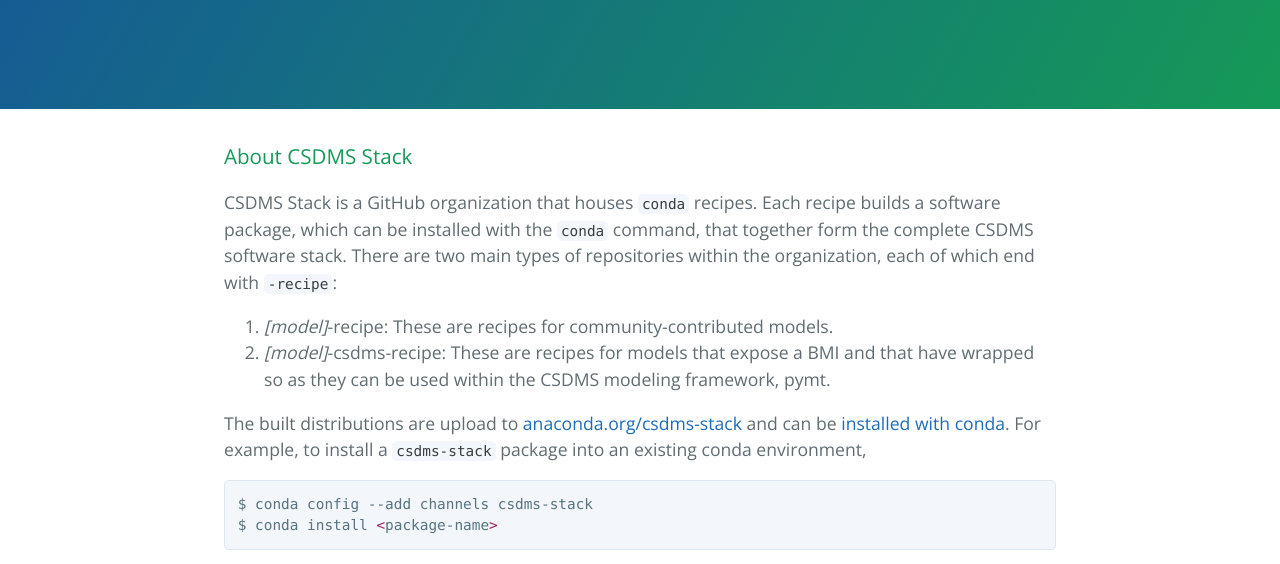
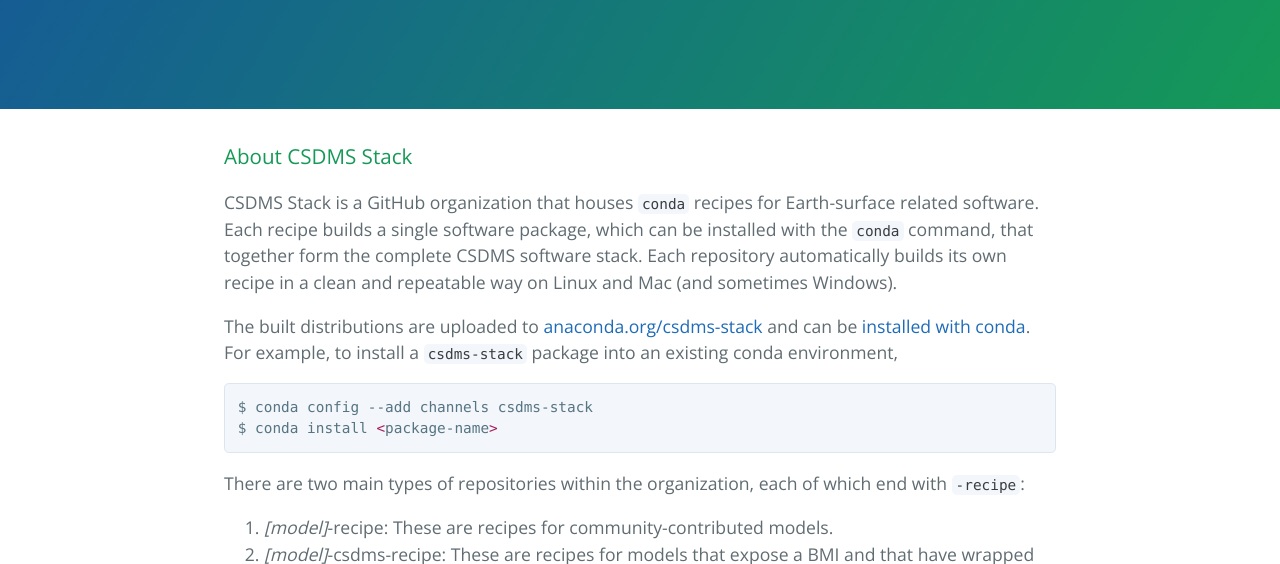
Before and after one commit to csdms-stack/csdms-stack.github.io, a plain HTML site: page index.html in a window 1280 px wide. Shown: the part 208-772 px from the top of the page. Drawn offline with nearby package versions, Linux system fonts and the light colour scheme.

Commit message:
Update the About section.

```diff
--- a/index.html
+++ b/index.html
@@ -19,7 +19,30 @@
       <h3>
 <a id="about-csdms-stack" class="anchor" href="#about-csdms-stack" aria-hidden="true"><span aria-hidden="true" class="octicon octicon-link"></span></a>About CSDMS Stack</h3>
 
-<p>CSDMS Stack is a GitHub organization that houses <code>conda</code> recipes. Each recipe builds a software package, which can be installed with the <code>conda</code> command, that together form the complete CSDMS software stack. There are two main types of repositories within the organization, each of which end with <code>-recipe</code>:</p>
+<p>
+  CSDMS Stack is a GitHub organization that houses <code>conda</code> recipes
+  for Earth-surface related software.
+  Each recipe builds a single software package, which can be installed with the
+  <code>conda</code> command, that together form the complete CSDMS
+  software stack. Each repository automatically builds its own recipe
+  in a clean and repeatable way on Linux and Mac (and sometimes Windows).
+</p>
+
+<p>
+  The built distributions are uploaded to
+  <a href="https://anaconda.org/csdms-stack">anaconda.org/csdms-stack</a>
+  and can be <a href="http://conda.pydata.org/docs">installed with conda</a>.
+  For example, to install a <code>csdms-stack</code> package into an
+  existing conda environment,
+</p>
+
+<div class="highlight highlight-source-shell"><pre>$ conda config --add channels csdms-stack
+$ conda install <span class="pl-k">&lt;</span>package-name<span class="pl-k">&gt;</span></pre>
+</div>
+
+<p>
+  There are two main types of repositories within
+  the organization, each of which end with <code>-recipe</code>:</p>
 
 <ol>
 <li>
@@ -28,10 +51,6 @@
 <em>[model]</em>-csdms-recipe: These are recipes for models that expose a BMI and that have wrapped so as they can be used within the CSDMS modeling framework, pymt.</li>
 </ol>
 
-<p>The built distributions are upload to <a href="https://anaconda.org/csdms-stack">anaconda.org/csdms-stack</a> and can be <a href="http://conda.pydata.org/docs">installed with conda</a>. For example, to install a <code>csdms-stack</code> package into an existing conda environment,</p>
-
-<div class="highlight highlight-source-shell"><pre>$ conda config --add channels csdms-stack
-$ conda install <span class="pl-k">&lt;</span>package-name<span class="pl-k">&gt;</span></pre></div>
 
 <p>See our <a href="recipes.html">list of recipes</a> for a complete list of CSDMS components, models, and tools.</p>
 
```
